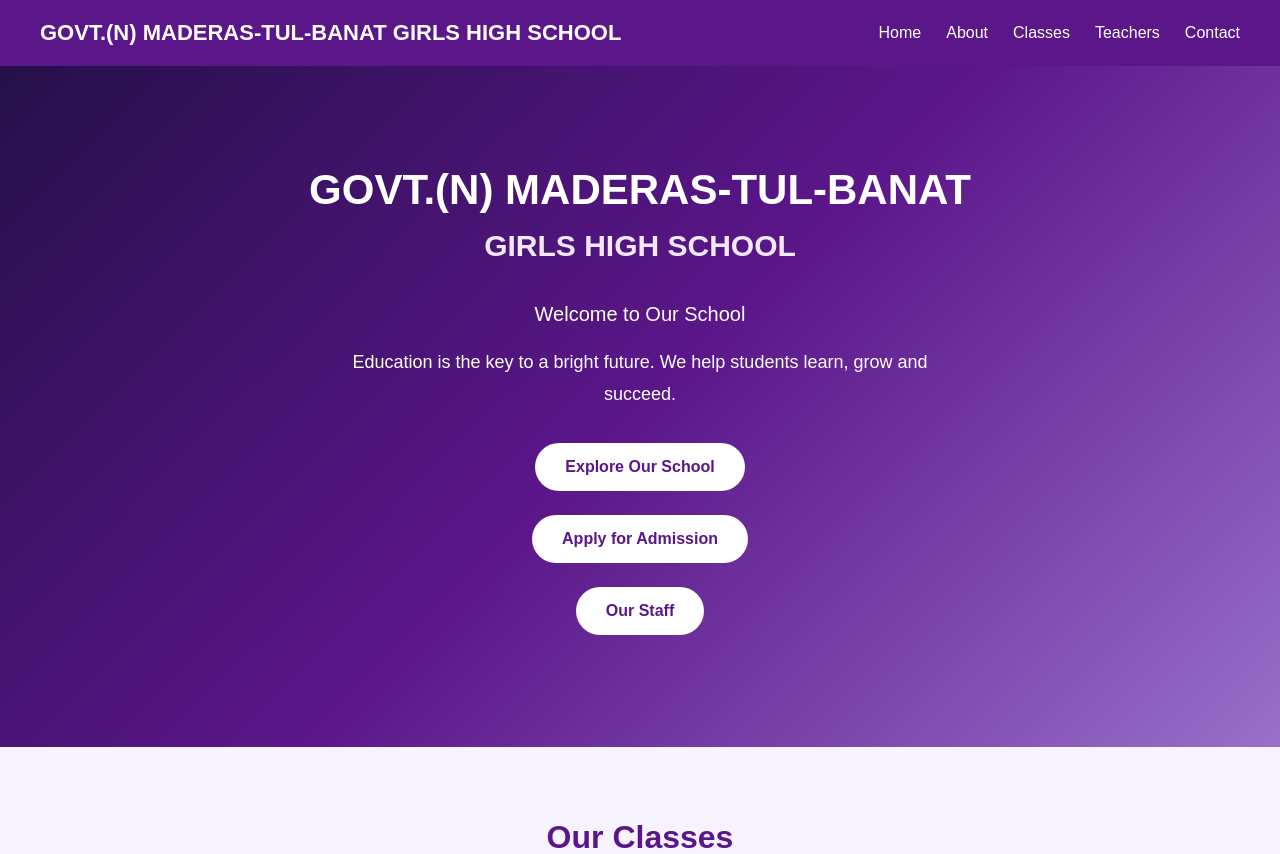
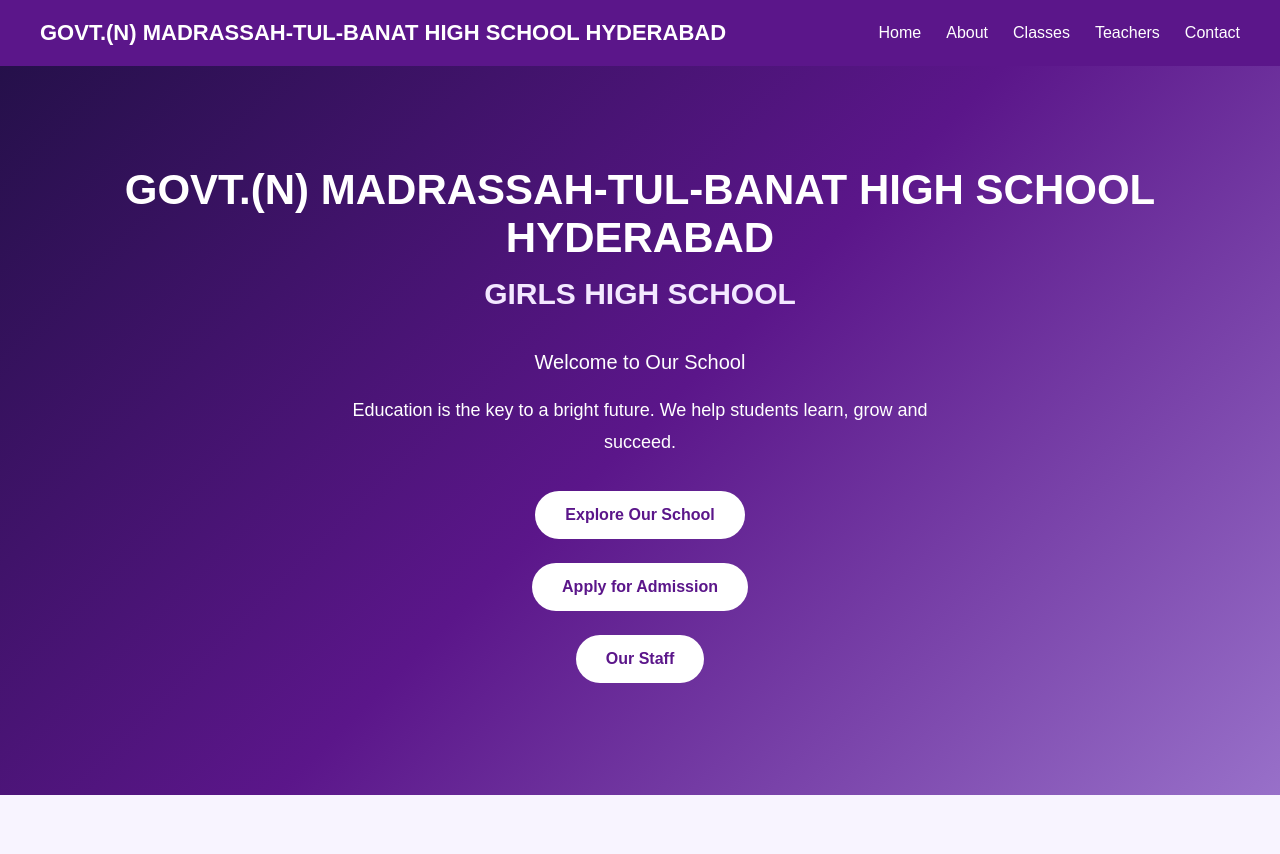
Before and after one commit to Nishra110/School-Website, a Flask app: page / in a window 1280 px wide. Shown: the top 854 px of the page. Run offline with Flask 3, Linux system fonts and the light colour scheme.

Commit message:
Modify school name and navigation details
Updated school name and details in index.html.

```diff
--- a/templates/index.html
+++ b/templates/index.html
@@ -7,7 +7,7 @@
 <body>
 
 <nav>
-    <div class="logo">GOVT.(N) MADERAS-TUL-BANAT GIRLS HIGH SCHOOL</div>
+    <div class="logo">GOVT.(N) MADRASSAH-TUL-BANAT HIGH SCHOOL HYDERABAD</div>
 
     <ul>
         <li><a href="/">Home</a></li>
@@ -19,7 +19,7 @@
 </nav>
 
 <section class="hero">
-    <h1>GOVT.(N) MADERAS-TUL-BANAT</h1>
+    <h1>GOVT.(N) MADRASSAH-TUL-BANAT HIGH SCHOOL HYDERABAD</h1>
 
     <h2>GIRLS HIGH SCHOOL</h2>
 
```
